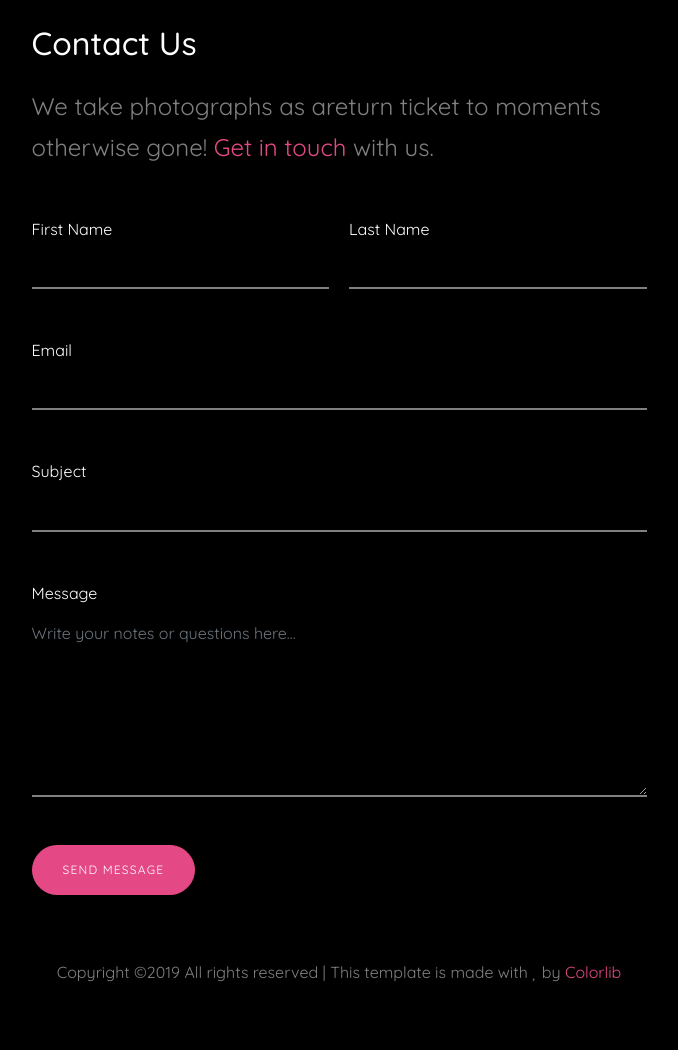
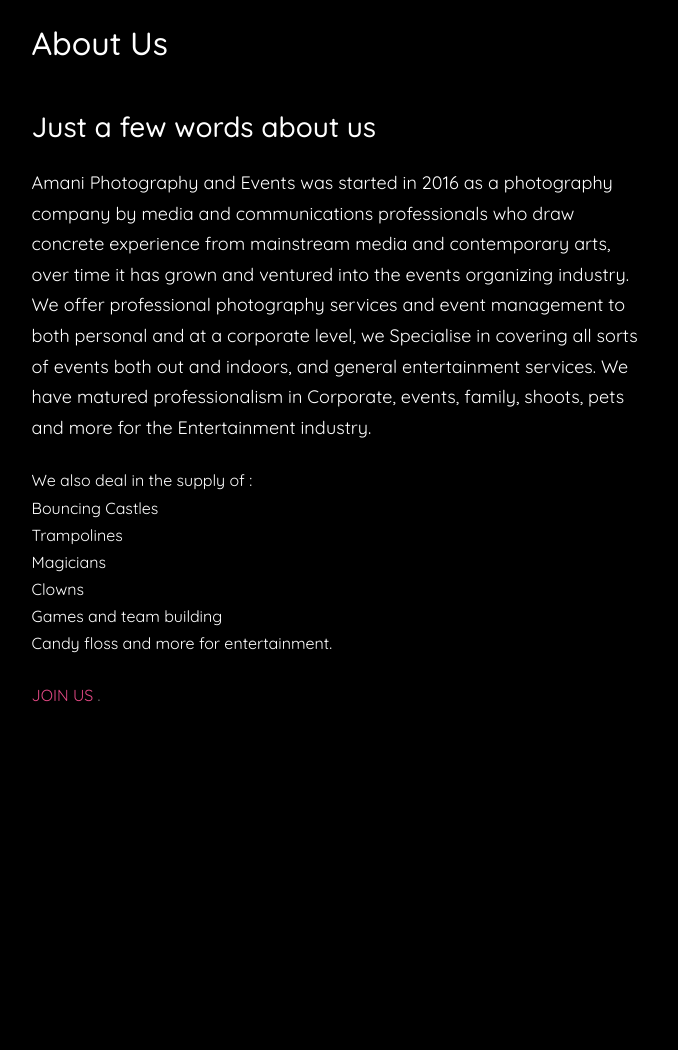
Before and after one commit to NivekC/Photography_Project, a PHP site: page /contact.php in a window 1280 px wide. Shown: the part 70-1120 px from the top of the page, without its empty margins (301-979 px from the left). After the commit the page ends 772 px from the top, so only its background shows below. Run offline with PHP 8.4, Linux system fonts and the light colour scheme; some web fonts are replaced.

Commit message:
Commit files

```diff
--- a/Authenticator/logout.php
+++ b/Authenticator/logout.php
@@ -8,7 +8,7 @@
     session_destroy();
     if(!isset($_SESSION['username']))
 {
-    header("location:../authenticator/login.php");
+    header("location:../thumber/index.php");
 }
 
 ?>
--- a/Photographers/booking.php
+++ b/Photographers/booking.php
@@ -235,9 +235,9 @@ if(!isset($_SESSION['username']))
                             </a>
                         </li>
                         <li>
-                            <a href="book.php">
-                                Photos
-                            </a>
+                        <a href="contact.php">
+                            Contact
+                        </a>
                         </li>
                         <li>
                             <a href="../authenticator/logout.php">
--- a/Users/book.php
+++ b/Users/book.php
@@ -62,7 +62,7 @@ if(isset($_POST['book'])){
                 $photographerID = $row['photographerID'];
                 $Bdate = $row['date'];
                 $notifyValue = $row['notification'];
-              if($Bdate<$dates)
+              if(strtotime($Bdate)<strtotime($dates))
                 {
                     $not++;
                 }
--- a/Users/rating.php
+++ b/Users/rating.php
@@ -369,7 +369,7 @@ if($resBooking->num_rows > 0)
         $Bdate = $row['date'];
         $notifyValue = $row['notification'];
 
-        if($not>=1&&$notifyValue==1){
+        if($notifyValue==1){
             $res =  mysqli_query($con->conn, "SELECT photographers.photographersID,photographers.UserID FROM `photographers` JOIN users ON users.UserID = photographers.UserID WHERE photographersID = '$photographerID'");
         if($res->num_rows > 0)
         {
--- a/admin/home.php
+++ b/admin/home.php
@@ -103,7 +103,7 @@ if (!isset($_SESSION['username'])){
                                             <th>Last Name</th>
                                             <th>E-mail</th>
                                             <th>Phone</th>
-                                            <th>Action</th>
+                                            <th>Suspend</th>
                                         </tr>
                                     </thead>
                                     <tbody>
--- a/admin/users.php
+++ b/admin/users.php
@@ -103,7 +103,7 @@ if (!isset($_SESSION['username'])){
                                             <th>Last Name</th>
                                             <th>E-mail</th>
                                             <th>Phone</th>
-                                            <th>Action</th>
+                                            <th>Suspend</th>
                                         </tr>
                                     </thead>
                                     <tbody>
--- a/thumber/contact.php
+++ b/thumber/contact.php
@@ -51,7 +51,7 @@
       <ul class="js-clone-nav">
         <li><a href="index.php">Home</a></li>
         <li><a href="photos.php">Photos</a></li>
-        <li class="active"><a href="contact.php">Contact us</a></li>
+        <li class="active"><a href="contact.php">About Us</a></li>
         <li><a href="../Authenticator/signUp.php">Sign Up</a></li>
         <li><a href="../Authenticator/login.php">Log In</a></li>
       </ul>
@@ -69,83 +69,31 @@
       <div class="row justify-content-center">
 
         <div class="col-md-6 pt-4"  data-aos="fade-up">
-          <h2 class="text-white mb-4">Contact Us</h2>
+          <h2 class="text-white mb-4">About Us</h2>
 
           <div class="row">
             <div class="col-md-12">
-              <p class="mb-5" style="font-size: 24px;">We take photographs as areturn ticket to moments otherwise gone! <a href="#">Get in touch</a> with us.</p>
+              <p class="text-white mb-4" style="font-size: 24px;">
+                                        <h3 class="text-white mb-4" >
 
+                                            Just a few words about us
+                                        </h3>
+                                        <p class="text-white mb-4" style="font-size: 18px;">
 
-              <div class="row">
-                <div class="col-md-12">
+                                          Amani Photography and Events was started in 2016 as a photography company by media and communications professionals who draw concrete experience from mainstream media and contemporary arts, over time it has grown and ventured into the events organizing industry. We offer professional photography services and event management to both personal and at a corporate level, we Specialise in covering all sorts of events both out and indoors, and general entertainment services.  We have matured professionalism in Corporate, events, family, shoots, pets and more for the Entertainment industry.
+                                          <p class="text-white mb-4">We also deal in the supply of :<br>
+                                          Bouncing Castles<br>
+                                          Trampolines<br>
+                                          Magicians<br>
+                                          Clowns<br>
+                                          Games and team building<br>
+                                          Candy floss and more for entertainment.<br>
+                                        </p>
+                                      </p > <a href="../Authenticator/login.php">JOIN US</a> .</p>
 
 
 
-                  <form action="#">
 
-
-
-                    <div class="row form-group mb-5">
-                      <div class="col-md-6 mb-3 mb-md-0">
-                        <label class="text-white" for="fname">First Name</label>
-                        <input type="text" id="fname" class="form-control">
-                      </div>
-                      <div class="col-md-6">
-                        <label class="text-white" for="lname">Last Name</label>
-                        <input type="text" id="lname" class="form-control">
-                      </div>
-                    </div>
-
-                    <div class="row form-group mb-5">
-
-                      <div class="col-md-12">
-                        <label class="text-white" for="email">Email</label>
-                        <input type="email" id="email" class="form-control">
-                      </div>
-                    </div>
-
-                    <div class="row form-group mb-5">
-
-                      <div class="col-md-12">
-                        <label class="text-white" for="subject">Subject</label>
-                        <input type="subject" id="subject" class="form-control">
-                      </div>
-                    </div>
-
-                    <div class="row form-group mb-5">
-                      <div class="col-md-12">
-                        <label class="text-white" for="message">Message</label>
-                        <textarea name="message" id="message" cols="30" rows="7" class="form-control" placeholder="Write your notes or questions here..."></textarea>
-                      </div>
-                    </div>
-
-                    <div class="row form-group">
-                      <div class="col-md-12">
-                        <input type="submit" value="Send Message" class="btn btn-primary btn-md text-white">
-                      </div>
-                    </div>
-
-
-                  </form>
-                </div>
-
-              </div>
-            </div>
-          </div>
-        </div>
-
-      </div>
-
-      <div class="row justify-content-center">
-        <div class="col-md-12 text-center py-5">
-          <p>
-        <!-- Link back to Colorlib can't be removed. Template is licensed under CC BY 3.0. -->
-        Copyright &copy;<script>document.write(new Date().getFullYear());</script> All rights reserved | This template is made with <i class="icon-heart" aria-hidden="true"></i> by <a href="https://colorlib.com" target="_blank" >Colorlib</a>
-        <!-- Link back to Colorlib can't be removed. Template is licensed under CC BY 3.0. -->
-      </p>
-        </div>
-      </div>
-    </div>
   </main>
 
 </div> <!-- .site-wrap -->
--- a/thumber/index.php
+++ b/thumber/index.php
@@ -51,7 +51,7 @@
       <ul class="js-clone-nav">
         <li class="active"><a href="index.php">Home</a></li>
         <li><a href="photos.php">Photos</a></li>
-        <li><a href="contact.php">Contact us</a></li>
+        <li><a href="contact.php">About Us</a></li>
         <li><a href="../Authenticator/signUp.php">Sign Up</a></li>
         <li><a href="../Authenticator/login.php">Log In</a></li>
       </ul>
@@ -85,7 +85,7 @@
     <span class="btn-toggle-expand"><span class="icon-call_made"></span></span>
     <div class="img-info-content">
       <h2>Relax</h2>
-      <p class="mb-0">SloW down a bit, dont take things so personally! Why take life so seriously? JUST BE HAPPY...</p>
+      <p class="mb-0">Slow down a bit, dont take things so personally! Why take life so seriously? JUST BE HAPPY...</p>
     </div>
   </div>
 </div>
@@ -162,7 +162,7 @@
     <span class="btn-toggle-expand"><span class="icon-call_made"></span></span>
     <div class="img-info-content">
       <h2>Photography & Cameras</h2>
-      <p class="mb-0">If your pictures aren't good enough, you're not close enough.” “Taking pictures is savoring life intensely, every hundredth of a second.</p>
+      <p class="mb-0">If your pictures aren't good enough, you're not close enough.Taking pictures is savoring life intensely, every hundredth of a second.</p>
     </div>
   </div>
 </div>
--- a/thumber/photos.php
+++ b/thumber/photos.php
@@ -51,7 +51,7 @@
       <ul class="js-clone-nav">
         <li><a href="index.php">Home</a></li>
         <li class="active"><a href="photos.php">Photos</a></li>
-        <li><a href="contact.php">Contact us</a></li>
+        <li><a href="contact.php">About Us</a></li>
         <li><a href="../Authenticator/signUp.php">Sign Up</a></li>
         <li><a href="../Authenticator/login.php">Log In</a></li>
       </ul>
```
